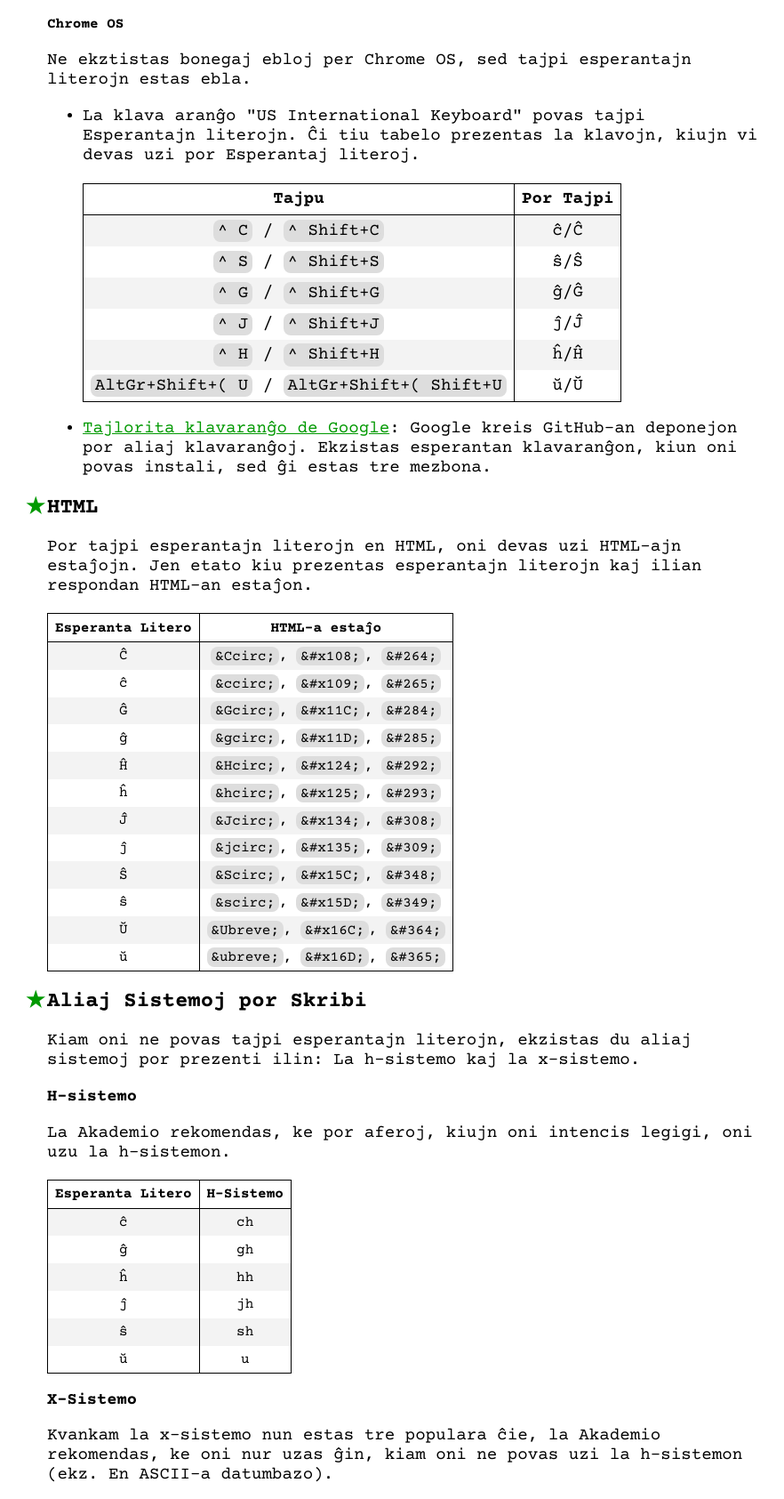
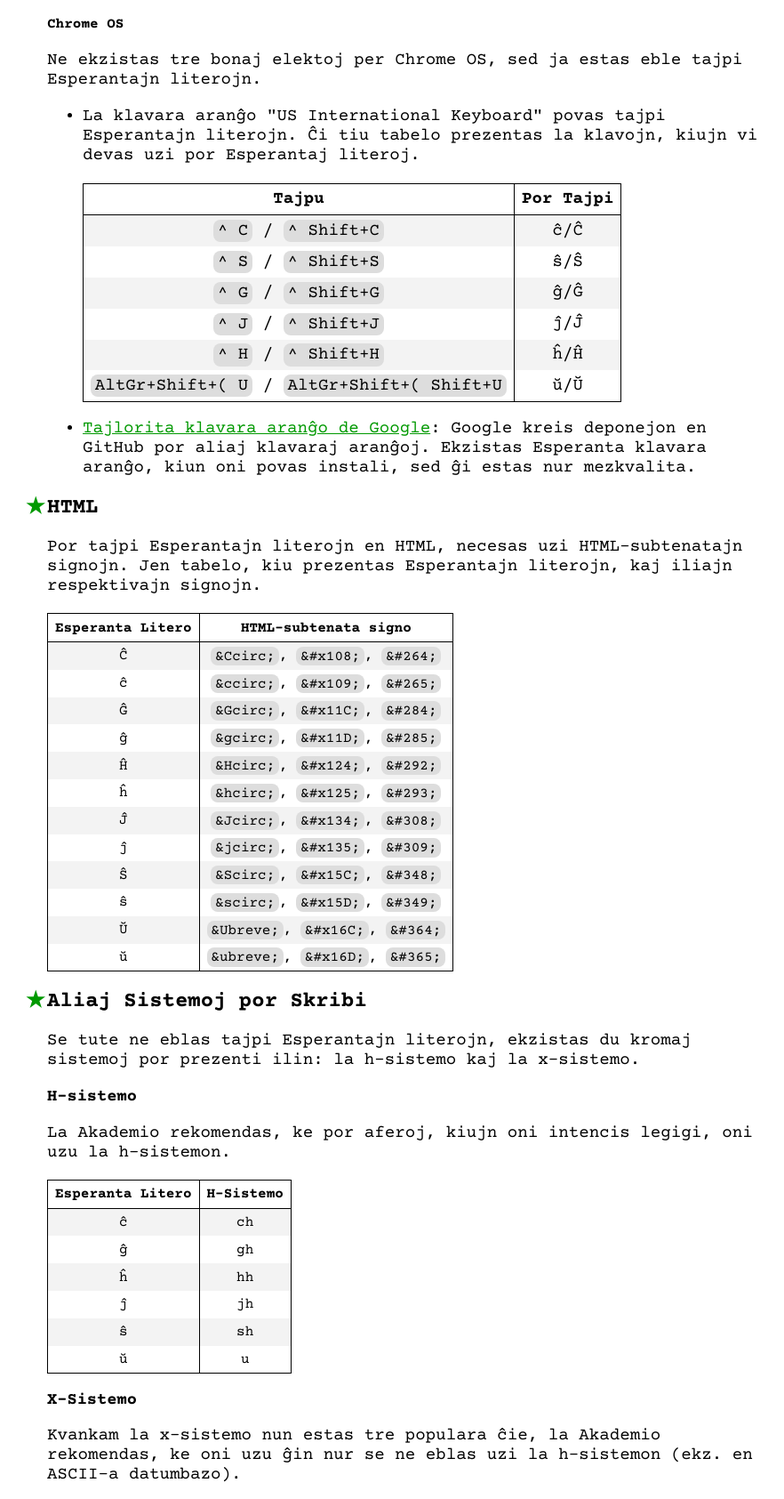
Before and after one commit to ashleytowner/shghertu, a website: page public/index.html in a window 1280 px wide. Shown: the part 1703-3388 px from the top of the page at 89% size, without its empty margins (187-1069 px from the left). Drawn offline with nearby package versions, Linux system fonts and the light colour scheme.

Commit message:
Ripjo update pt 3

```diff
--- a/public/index.html
+++ b/public/index.html
@@ -151,8 +151,8 @@
     <h4 id="macos">macOS</h4>
     <ul>
       <li>
-        La klavararanĝo "ABC - Extended" povas tajpi esperantajn literojn. Ĉi
-        tiu etato prezentas la klavojn kiujn vi devas uzi por esperantaj
+        La klavara aranĝo "ABC - Extended" povas tajpi Esperantajn literojn. Ĉi
+        tiu tabelo prezentas la klavojn, kiujn vi devas uzi por Esperantaj
         literoj.
         <div class="spoiler" lang="en">
           The "ABC - Extended" keyboard layout can type Esperanto letters. This
@@ -253,8 +253,8 @@
     </p>
     <h4 id="chromeos">Chrome OS</h4>
     <p>
-      Ne ekztistas bonegaj ebloj per Chrome OS, sed tajpi esperantajn literojn
-      estas ebla.
+      Ne ekzistas tre bonaj elektoj per Chrome OS, sed ja estas eble tajpi
+      Esperantajn literojn.
     </p>
     <p class="spoiler" lang="en">
       There isn't a great option for Chrome OS, but typiing esperanto characters
@@ -263,7 +263,7 @@
     <ul>
       <li>
         <p>
-          La klava aranĝo "US International Keyboard" povas tajpi Esperantajn
+          La klavara aranĝo "US International Keyboard" povas tajpi Esperantajn
           literojn. Ĉi tiu tabelo prezentas la klavojn, kiujn vi devas uzi por
           Esperantaj literoj.
         </p>
@@ -308,10 +308,10 @@
       <li>
         <p>
           <a href="https://github.com/google/extra-keyboards-for-chrome-os">
-            Tajlorita klavaranĝo de Google</a
-          >: Google kreis GitHub-an deponejon por aliaj klavaranĝoj. Ekzistas
-          esperantan klavaranĝon, kiun oni povas instali, sed ĝi estas tre
-          mezbona.
+            Tajlorita klavara aranĝo de Google</a
+          >: Google kreis deponejon en GitHub por aliaj klavaraj aranĝoj.
+          Ekzistas Esperanta klavara aranĝo, kiun oni povas instali, sed ĝi
+          estas nur mezkvalita.
         </p>
         <p class="spoiler" lang="en">
           Custom-made keyboard layout by google: Google created a github
@@ -322,9 +322,8 @@
     </ul>
     <h2 id="html">HTML</h2>
     <p>
-      Por tajpi esperantajn literojn en HTML, oni devas uzi HTML-ajn estaĵojn.
-      Jen etato kiu prezentas esperantajn literojn kaj ilian respondan HTML-an
-      estaĵon.
+      Por tajpi Esperantajn literojn en HTML, necesas uzi HTML-subtenatajn signojn.
+      Jen tabelo, kiu prezentas Esperantajn literojn, kaj iliajn respektivajn signojn.
     </p>
     <p class="spoiler" lang="en">
       to type esperanto characters in HTML, you must use HTML entities. Here is
@@ -333,7 +332,7 @@
     <table>
       <thead>
         <th>Esperanta Litero</th>
-        <th>HTML-a estaĵo</th>
+        <th>HTML-subtenata signo</th>
       </thead>
       <tr>
         <td>Ĉ</td>
@@ -422,8 +421,8 @@
     </table>
     <h2 id="aliajsistemoj">Aliaj Sistemoj por Skribi</h2>
     <p>
-      Kiam oni ne povas tajpi esperantajn literojn, ekzistas du aliaj sistemoj
-      por prezenti ilin: La h-sistemo kaj la x-sistemo.
+      Se tute ne eblas tajpi Esperantajn literojn, ekzistas du kromaj sistemoj
+      por prezenti ilin: la h-sistemo kaj la x-sistemo.
     </p>
     <p class="spoiler" lang="en">
       When you are unable to type esperanto letters, there are two other systems
@@ -471,8 +470,7 @@
     <h3>X-Sistemo</h3>
     <p>
       Kvankam la x-sistemo nun estas tre populara ĉie, la Akademio rekomendas,
-      ke oni nur uzas ĝin, kiam oni ne povas uzi la h-sistemon (ekz. En ASCII-a
-      datumbazo).
+      ke oni uzu ĝin nur se ne eblas uzi la h-sistemon (ekz. en ASCII-a datumbazo).
     </p>
     <p class="spoiler" lang="en">
       Although the x-system is now very popular everywhere, the Akademio
@@ -511,8 +509,8 @@
     </table>
     <h3>Cirila</h3>
     <p>
-      Kvankam ĝi estas ne fundamenta, oni povas skribi Esperanton en la cirila
-      skribo.
+      Kvankam ĝi estas ne fundamenta, oni povas skribi Esperanton per la
+      cirila skribsistemo.
     </p>
     <p class="spoiler" lang="en">
       While it is contrary to the fundamento, you can write esperanto with the
@@ -638,8 +636,8 @@
     </table>
     <h2 id="konvertilo">Konvertilo</h2>
     <p>
-      Se ne ekzistas eblon por via aperato, vi povas uzi ĉi tiun tekstujon por
-      konverti al esperantaj literoj (Uzu la x-sistemon):
+      Se ne ekzistas elekto por via aparato, vi povas uzi ĉi tiun tekstokampon,
+      kiu konvertos x-sisteman tekston al Esperantaj literoj.
     </p>
     <p class="spoiler" lang="en">
       If there isn't an option for your device, you can use this text box to
@@ -661,7 +659,7 @@
     <noscript>Vi devas aktivigi "javascript" por uzi la konvertilon.</noscript>
     <h2 id="kontakti">Kontakt-informoj</h2>
     <p>
-      Se vi trovos erarojn aŭ aliajn problemojn, retpoŝtu min ĉe
+      Se vi trovas erarojn aŭ aliajn problemojn, sendu retpoŝton al mi ĉe
       <a href="mailto:retestro@sgertu.com">retestro@sgertu.com</a>
     </p>
     <p class="spoiler" lang="en">
```
